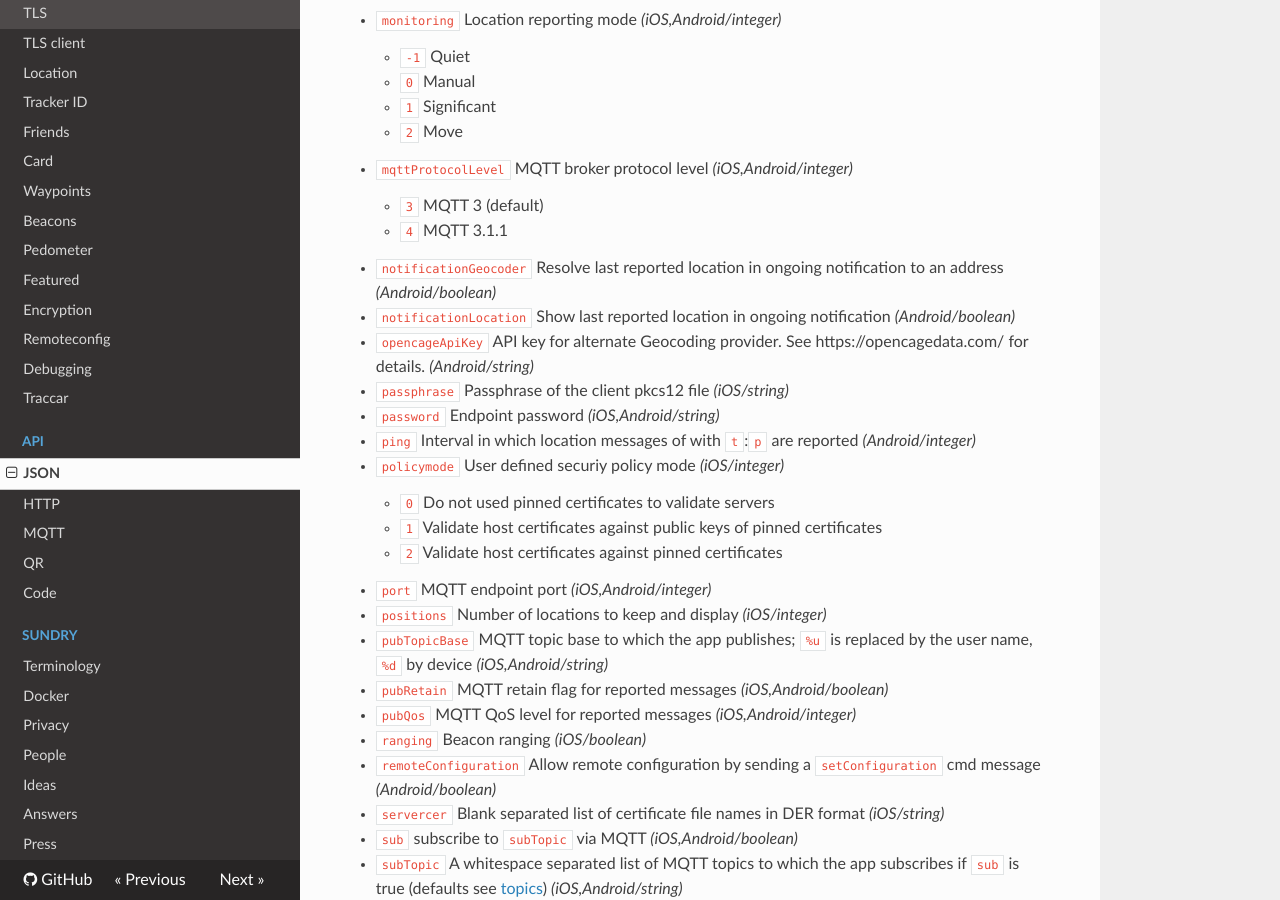
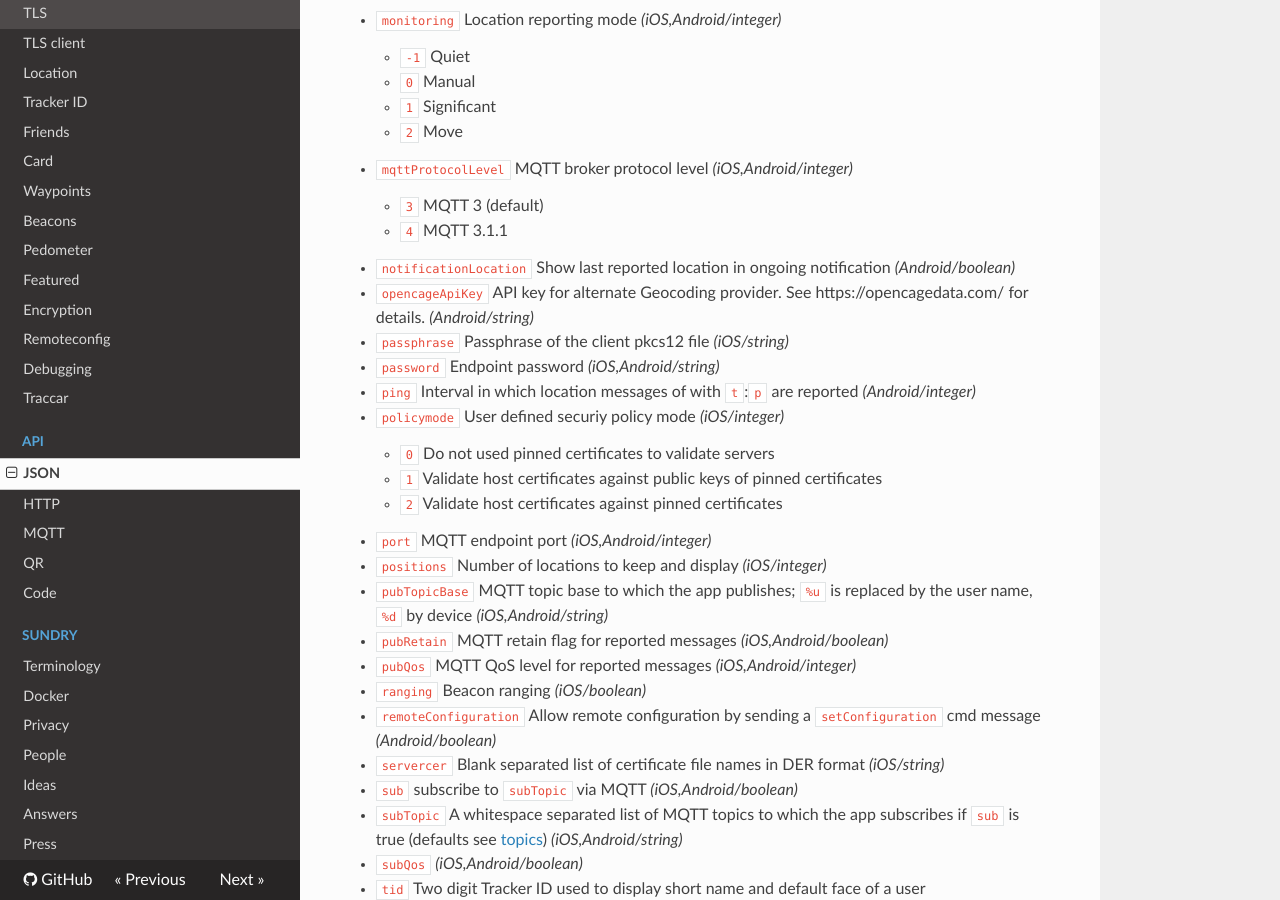
Before and after one commit to owntracks/booklet, an MkDocs documentation site: the page built from docs/tech/json.md, in a window 1280 px wide and 900 px high, scrolled down 8130 px. Built offline with MkDocs 1.6.1, drawn with Linux system fonts in a browser that asks for light colours; nearby versions of some CDN libraries; old or Windows-style settings are respelled for this version of MkDocs.

Commit message:
remove notificationGeocoder 	addresses https://github.com/owntracks/android/issues/794

```diff
--- a/docs/tech/json.md
+++ b/docs/tech/json.md
@@ -302,7 +302,6 @@ The device configuration can be imported and exported as JSON. The exported conf
 * `mqttProtocolLevel` MQTT broker protocol level _(iOS,Android/integer)_
     - `3` MQTT 3 (default)
     - `4` MQTT 3.1.1
-* `notificationGeocoder` Resolve last reported location in ongoing notification to an address  _(Android/boolean)_
 * `notificationLocation` Show last reported location in ongoing notification _(Android/boolean)_
 * `opencageApiKey` API key for alternate Geocoding provider. See https://opencagedata.com/ for details. _(Android/string)_
 * `passphrase` Passphrase of the client pkcs12 file _(iOS/string)_
```
